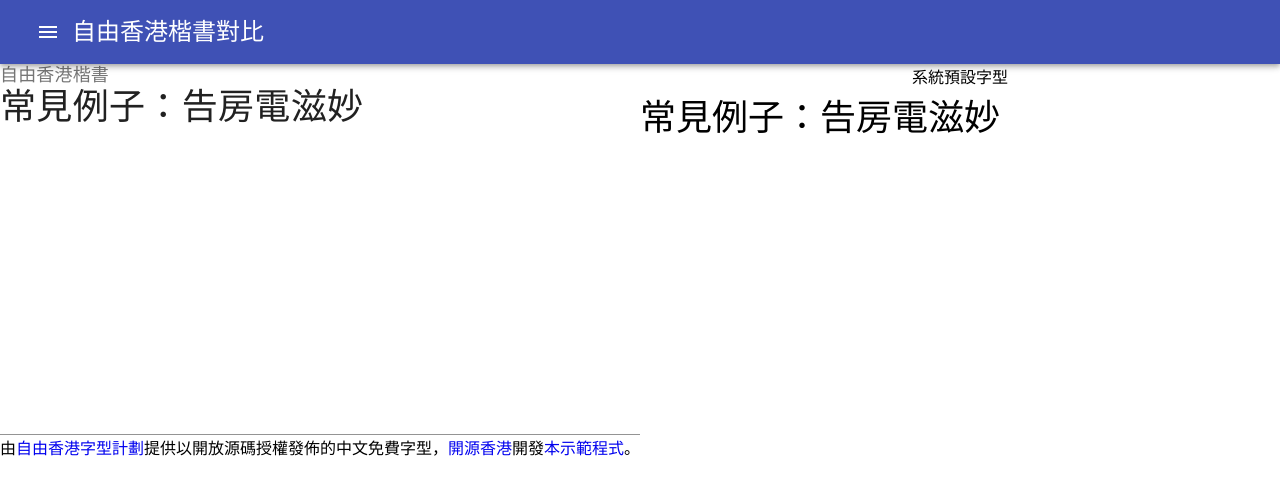
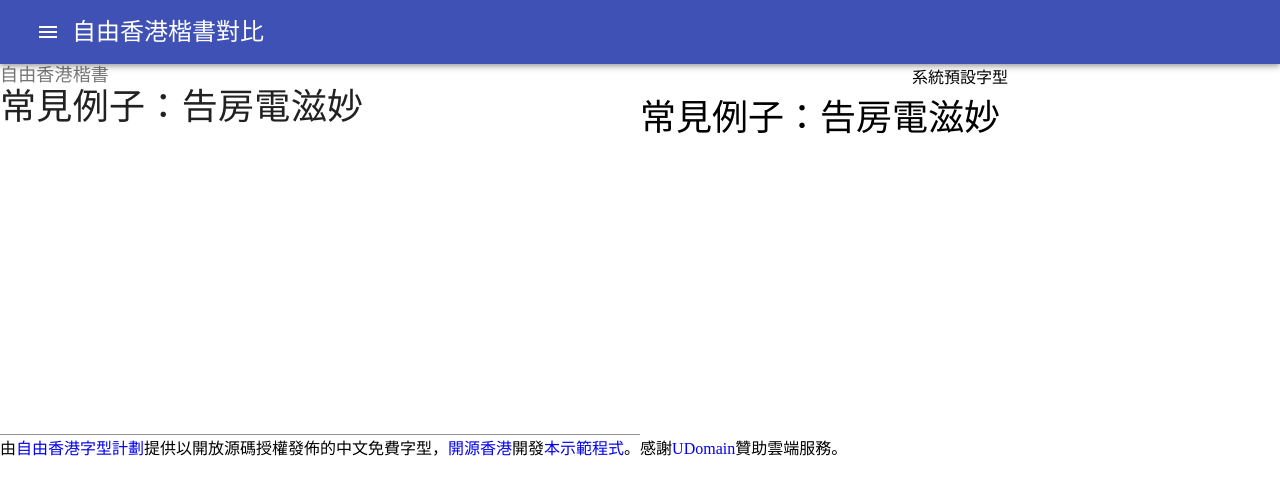
Before and after one commit to opensourcehk/kaidemo, a React (Create React App) app: page / in a window 1280 px wide. Shown: the top 494 px of the page. Built offline with nearby package versions, Linux system fonts and the light colour scheme; a web font is replaced by a local one.

Commit message:
add sponsor to footer

```diff
--- a/src/components/Footer.jsx
+++ b/src/components/Footer.jsx
@@ -4,7 +4,7 @@ function Footer(){
     return (
         <Grid container id="footer">
           <Grid item xs={12}>
-            由<a href="https://freehkfonts.opensource.hk">自由香港字型計劃</a>提供以開放源碼授權發佈的中文免費字型，<a href="https://opensource.hk">開源香港</a>開發<a href="https://github.com/opensourcehk/kaidemo">本示範程式</a>。
+            由<a href="https://freehkfonts.opensource.hk">自由香港字型計劃</a>提供以開放源碼授權發佈的中文免費字型，<a href="https://opensource.hk">開源香港</a>開發<a href="https://github.com/opensourcehk/kaidemo">本示範程式</a>。感謝<a href="https://www.udomain.hk">UDomain</a>贊助雲端服務。
           </Grid>
         </Grid>
     );
```
